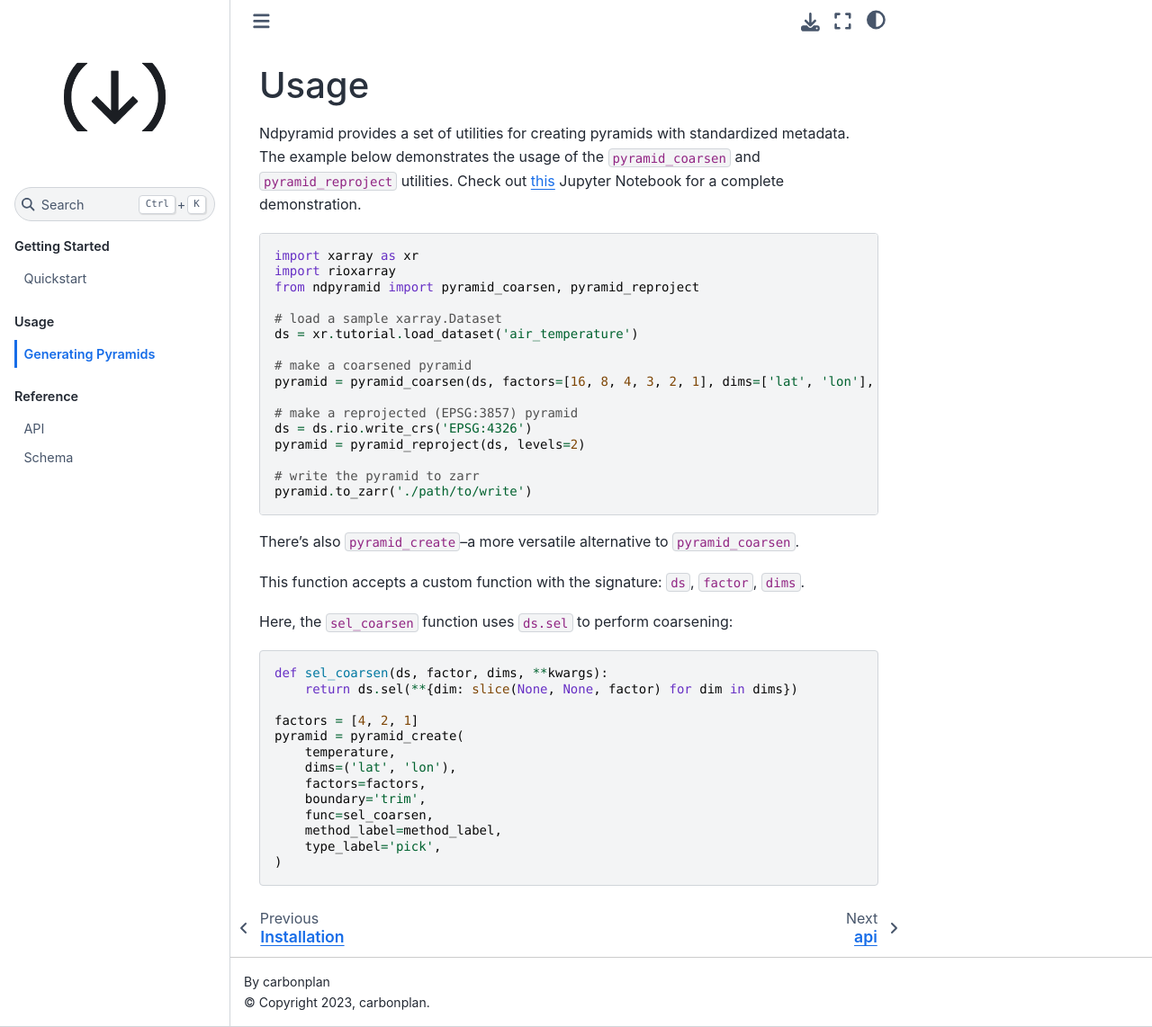
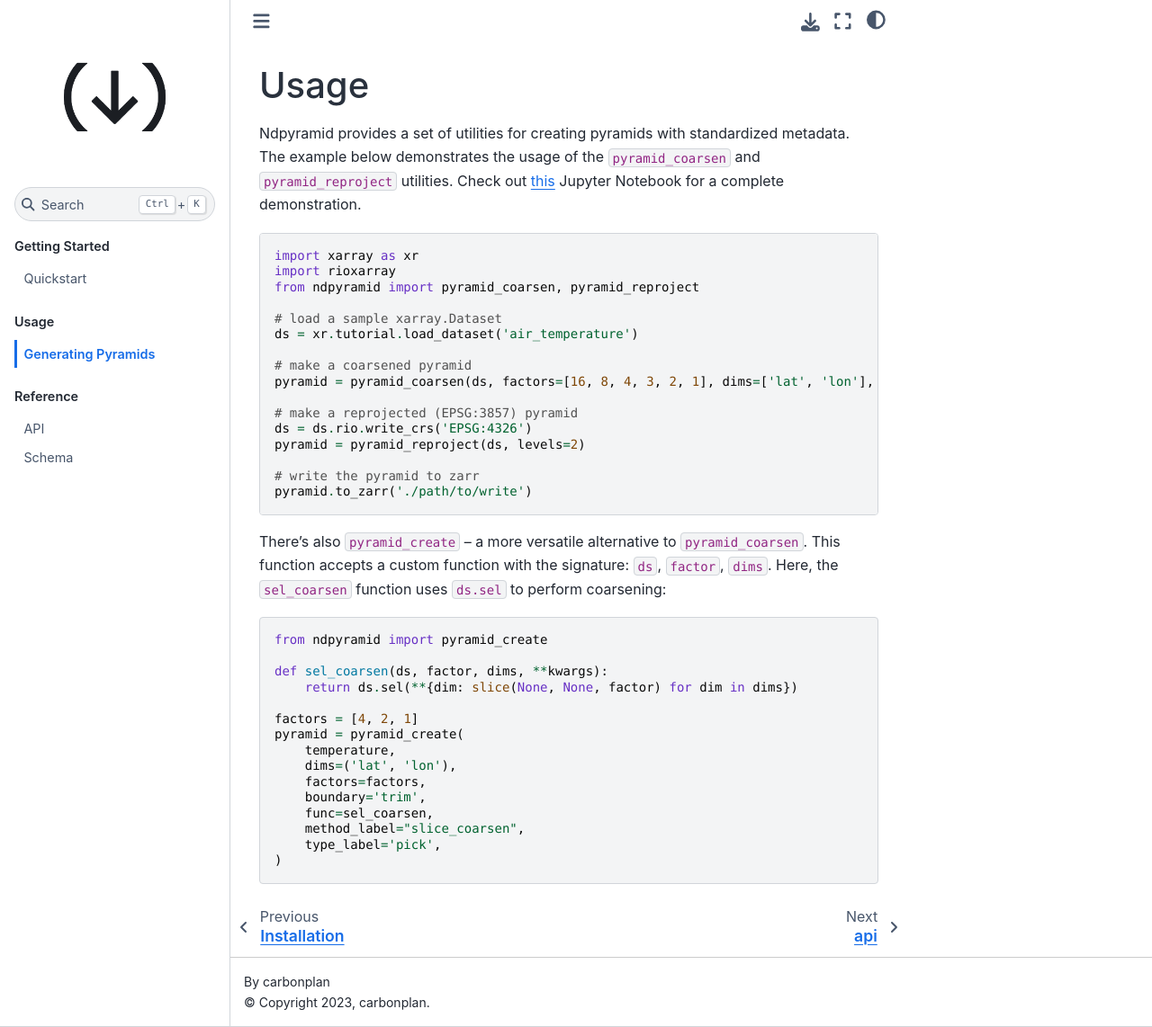
Before and after one commit to carbonplan/ndpyramid, a Sphinx documentation site: the page built from docs/generate-pyramids.md, in a window 1280 px wide and 1142 px high. Shown: the whole window at 90% size. Built offline with Sphinx 7.4.7 and the Sphinx Book theme 1.1.4, drawn with Linux system fonts in a browser that asks for light colours.

Commit message:
Apply suggestions from code review
Co-authored-by: Max Jones <14077947+maxrjones@users.noreply.github.com>

````diff
--- a/docs/generate-pyramids.md
+++ b/docs/generate-pyramids.md
@@ -24,13 +24,13 @@ pyramid = pyramid_reproject(ds, levels=2)
 pyramid.to_zarr('./path/to/write')
 ```
 
-There's also `pyramid_create`--a more versatile alternative to `pyramid_coarsen`.
-
+There's also `pyramid_create` -- a more versatile alternative to `pyramid_coarsen`.
 This function accepts a custom function with the signature: `ds`, `factor`, `dims`.
-
 Here, the `sel_coarsen` function uses `ds.sel` to perform coarsening:
 
 ```python
+from ndpyramid import pyramid_create
+
 def sel_coarsen(ds, factor, dims, **kwargs):
     return ds.sel(**{dim: slice(None, None, factor) for dim in dims})
 
@@ -41,7 +41,7 @@ pyramid = pyramid_create(
     factors=factors,
     boundary='trim',
     func=sel_coarsen,
-    method_label=method_label,
+    method_label="slice_coarsen",
     type_label='pick',
 )
 ```
````
